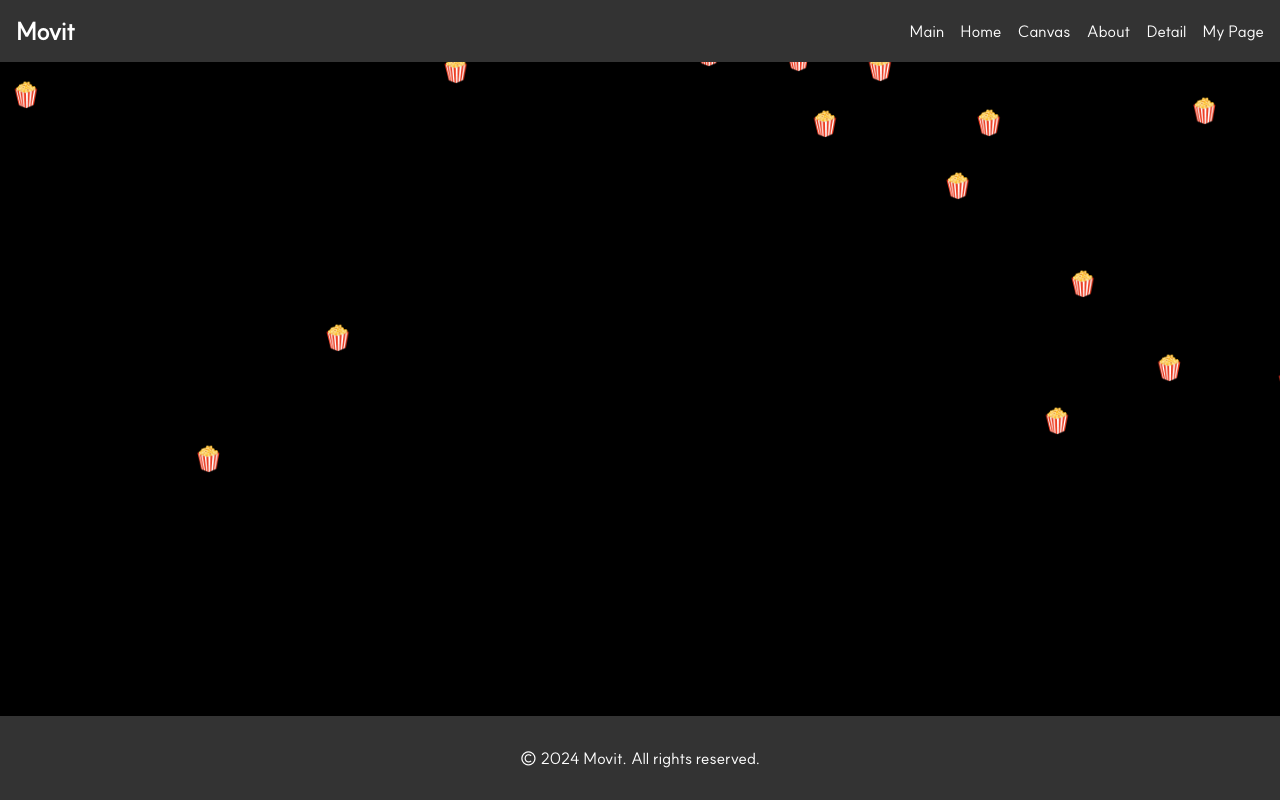
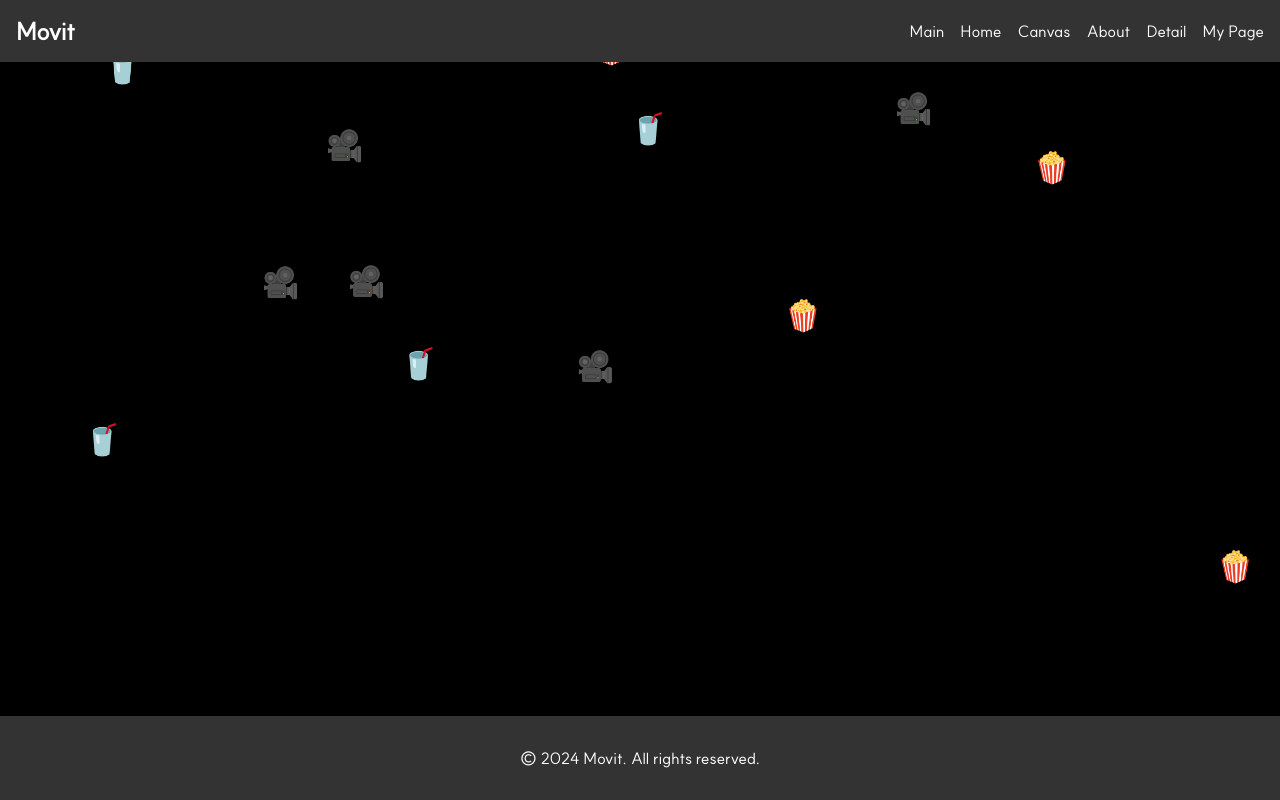
Before and after one commit to yeoniii20/movit, a Vue app: page / in a window 1280 px wide. Built offline with nearby package versions, Linux system fonts and the light colour scheme; the HTML template or start-up script is replaced by a standard one.

Commit message:
feat: add icon and change cursor

```diff
--- a/src/views/MainPage.vue
+++ b/src/views/MainPage.vue
@@ -2,14 +2,15 @@
   <div class="scroll-container" @scroll="handleScroll">
     <div class="circle-container" ref="circleContainer">
       <div
-        v-for="(popcorn, index) in popcorns"
+        v-for="(item, index) in items"
         :key="index"
-        class="popcorn"
-        :style="popcornStyle(popcorn)"
+        class="falling-item"
+        :style="itemStyle(item)"
       >
-        🍿
+        {{ item.emoji }}
       </div>
     </div>
+    <div v-if="showText" class="movit-text">Movit</div>
   </div>
 </template>
 
@@ -20,36 +21,53 @@ export default {
   name: "MainPage",
   setup() {
     const circleContainer = ref(null);
-    const popcorns = ref([]);
-    const popcornCount = 30; // 팝콘의 개수
+    const items = ref([]);
+    const itemCount = 30; // 아이템의 개수
+    const showText = ref(false);
 
-    const createPopcorn = () => {
+    const emojis = ["🍿", "🎥", "🥤"]; // 팝콘, 3D 안경, 콜라 이모티콘
+
+    const createItem = () => {
       return {
+        emoji: emojis[Math.floor(Math.random() * emojis.length)],
         left: Math.random() * window.innerWidth + "px",
         animationDuration: Math.random() * 2 + 3 + "s", // 애니메이션 속도 랜덤 (3초에서 5초 사이)
         animationDelay: Math.random() * 1 + "s", // 애니메이션 딜레이 랜덤 (0초에서 1초 사이)
       };
     };
 
-    const popcornStyle = (popcorn) => {
+    const itemStyle = (item) => {
       return {
-        left: popcorn.left,
-        animationDuration: popcorn.animationDuration,
-        animationDelay: popcorn.animationDelay,
+        left: item.left,
+        animationDuration: item.animationDuration,
+        animationDelay: item.animationDelay,
       };
     };
 
+    const handleScroll = () => {
+      const scrollPosition =
+        window.scrollY || document.documentElement.scrollTop;
+      if (scrollPosition > 100) {
+        // 원하는 스크롤 위치 설정
+        showText.value = true;
+      } else {
+        showText.value = false;
+      }
+    };
+
     onMounted(() => {
-      for (let i = 0; i < popcornCount; i++) {
-        popcorns.value.push(createPopcorn());
+      for (let i = 0; i < itemCount; i++) {
+        items.value.push(createItem());
       }
+      window.addEventListener("scroll", handleScroll);
     });
 
     return {
       circleContainer,
-      popcorns,
-      popcornCount,
-      popcornStyle,
+      items,
+      itemCount,
+      itemStyle,
+      showText,
     };
   },
 };
@@ -61,6 +79,7 @@ export default {
   overflow: hidden;
   position: relative;
   height: 100vh;
+  cursor: url("@/assets/image/retro_small.png"), auto;
 }
 
 .circle-container {
@@ -70,8 +89,8 @@ export default {
   align-items: center;
 }
 
-.popcorn {
-  font-size: 24px;
+.falling-item {
+  font-size: 30px;
   position: absolute;
   top: 0;
   animation-name: fall;
@@ -87,4 +106,16 @@ export default {
     transform: translateY(100vh);
   }
 }
+
+.movit-text {
+  position: fixed;
+  bottom: 20px;
+  left: 50%;
+  transform: translateX(-50%);
+  font-size: 2em;
+  color: white;
+  background-color: rgba(0, 0, 0, 0.5);
+  padding: 10px 20px;
+  border-radius: 10px;
+}
 </style>
```
